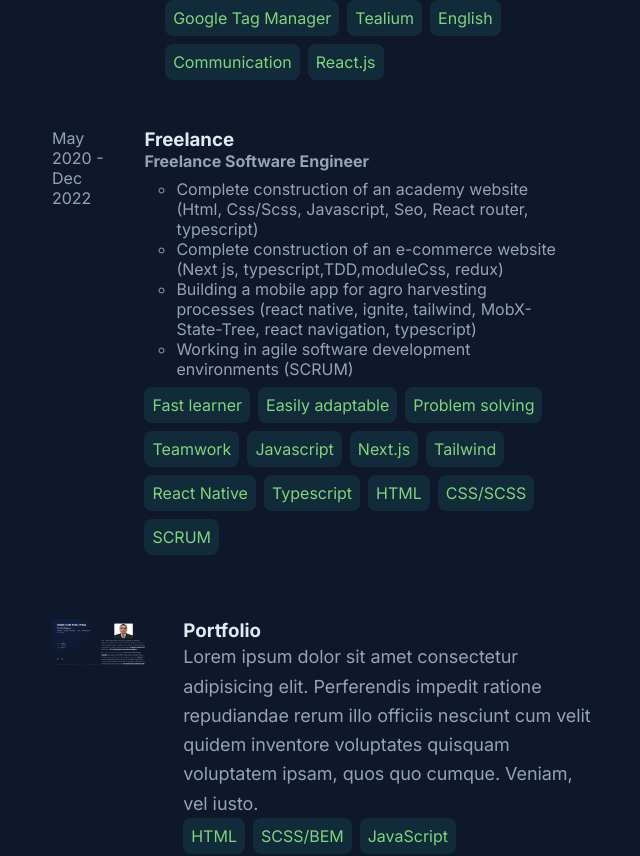
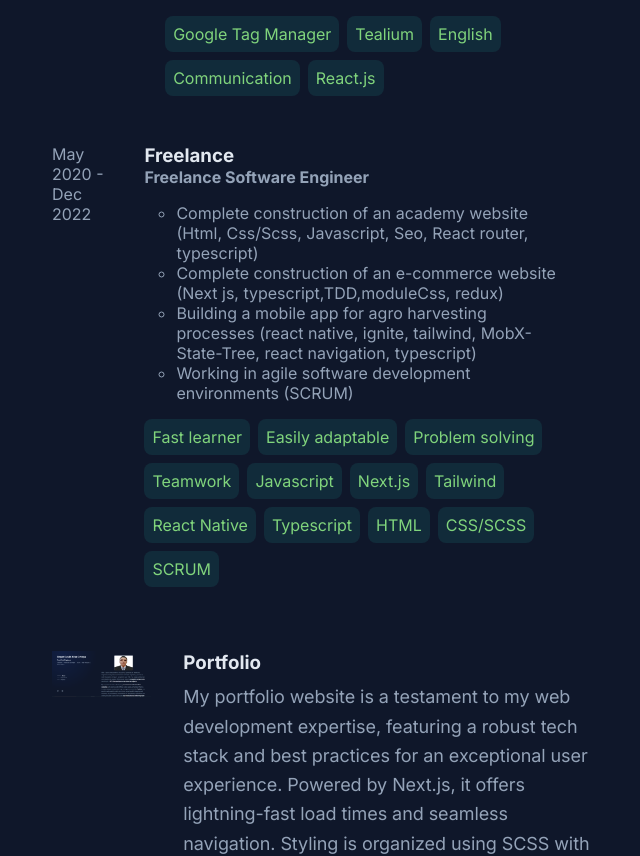
Before and after one commit to Davidalbort/Portfolio, a Next.js app: page / in a window 1280 px wide. Shown: the part 1104-1960 px from the top of the page, without its empty margins (596-1236 px from the left). Built offline with nearby package versions, Linux system fonts and the light colour scheme.

Commit message:
Styles: add description portfolio and separate content

```diff
--- a/src/components/sections/project/SectionProject.tsx
+++ b/src/components/sections/project/SectionProject.tsx
@@ -9,7 +9,7 @@ export function SectionProject() {
       //give me a description of this project please
 
       description:
-        'Lorem ipsum dolor sit amet consectetur adipisicing elit. Perferendis impedit ratione repudiandae rerum illo officiis nesciunt cum velit quidem inventore voluptates quisquam voluptatem ipsam, quos quo cumque. Veniam, vel iusto.',
+        'My portfolio website is a testament to my web development expertise, featuring a robust tech stack and best practices for an exceptional user experience. Powered by Next.js, it offers lightning-fast load times and seamless navigation. Styling is organized using SCSS with the BEM methodology, ensuring clean and maintainable code. The website adopts a mobile-first design, guaranteeing a responsive and consistent experience across devices. Engaging animations enhance user interaction and modern aesthetics.',
       technologies: ['HTML', 'SCSS/BEM', 'JavaScript'],
       link: 'https://davidalbort.github.io/portfolio/',
     },
--- a/src/styles/components/sectionExperience.scss
+++ b/src/styles/components/sectionExperience.scss
@@ -40,6 +40,11 @@
     padding: 0.5rem;
     img {
       aspect-ratio: 1331/617;
+    }
+    div {
+      display: flex;
+      flex-flow: column nowrap;
+      row-gap: 0.5rem;
     }
   }
   @media (min-width: 768px) {
```
